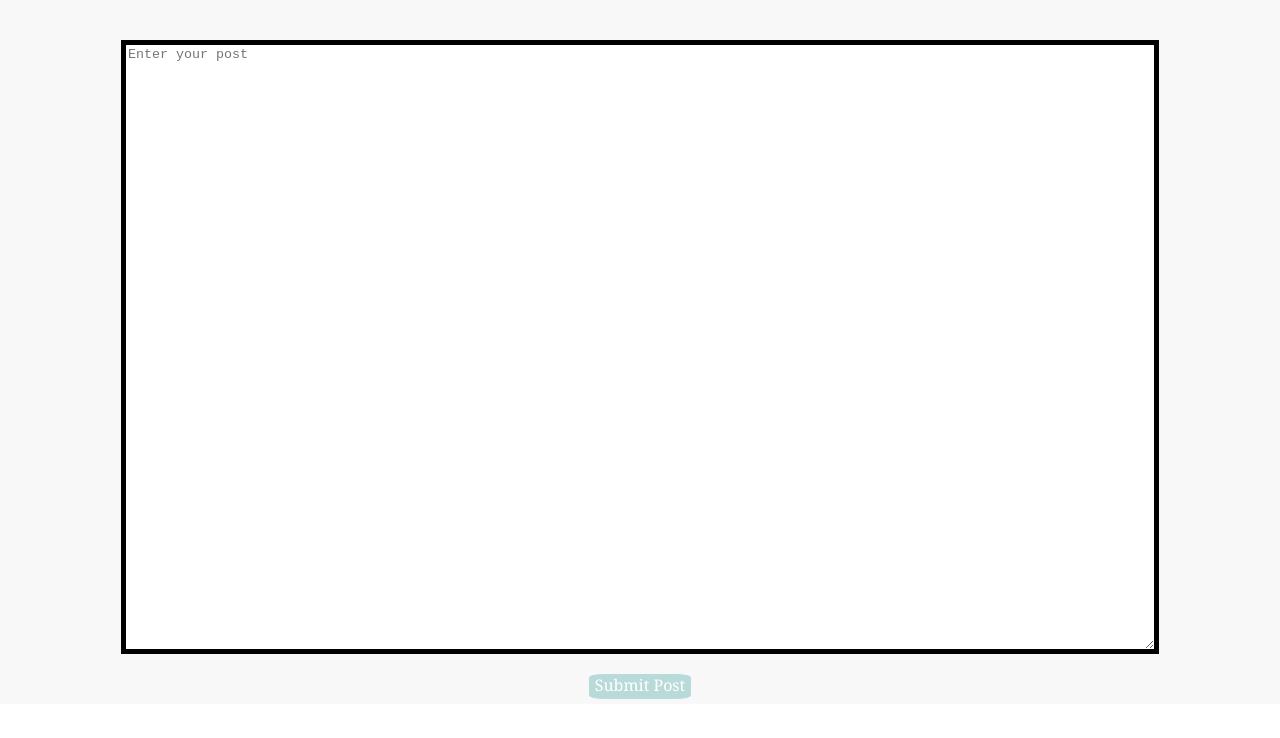
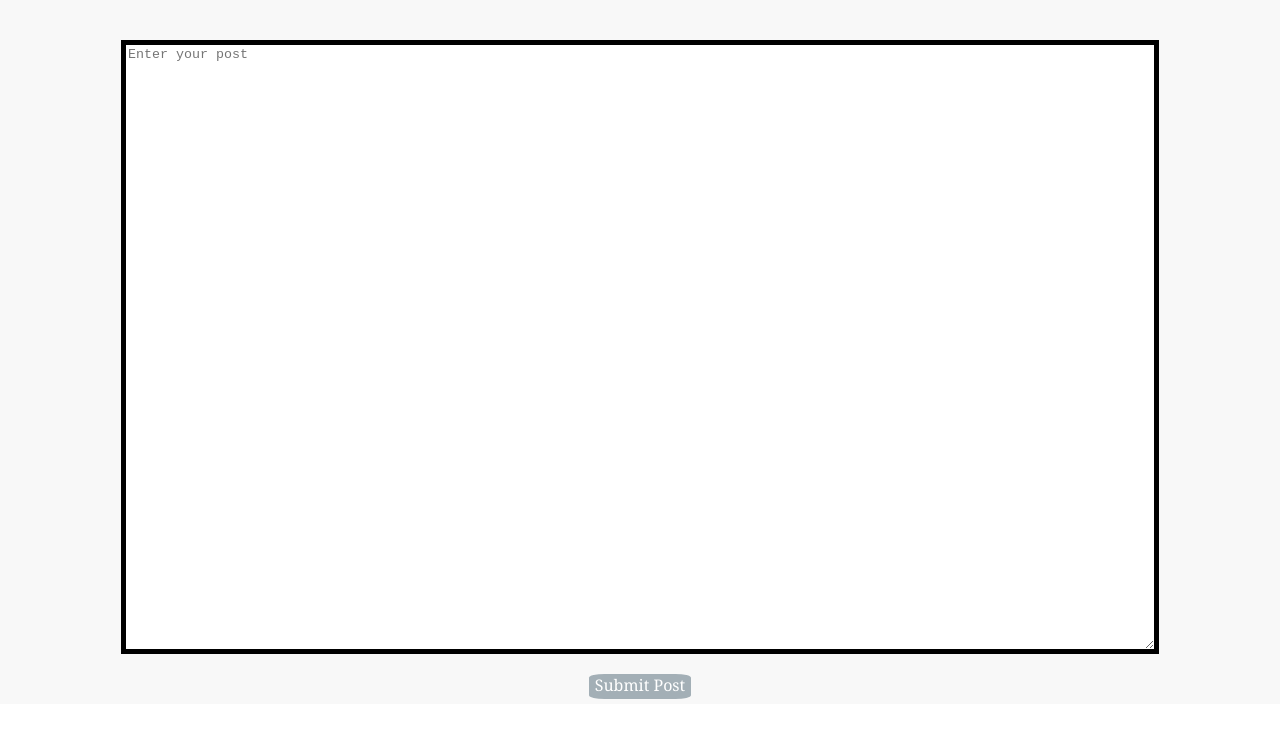
Before and after one commit to Writer-Block/writers-block, a React (Create React App) app: page /#/createpost in a window 1280 px wide. Shown: the top 738 px of the page. Built offline with nearby package versions, Linux system fonts and the light colour scheme; no server answers.

Commit message:
create post css

```diff
--- a/src/components/CreatePost/CreatePost.css
+++ b/src/components/CreatePost/CreatePost.css
@@ -28,7 +28,7 @@
     height: 25px;
     width: 8vw;
     margin-top: 20px;
-    background-color: #B8DBD9;
+    background-color: #586F7C86;
     color: white;
     font-family: Cambria, Cochin, Georgia, Times, 'Times New Roman', serif;
     text-decoration: none;
@@ -36,6 +36,6 @@
 }
 
 .submit:hover{
-    background-color: #586F7C;
+    background-color: #586F7CD0;
     transition: .5s;
 }
```
